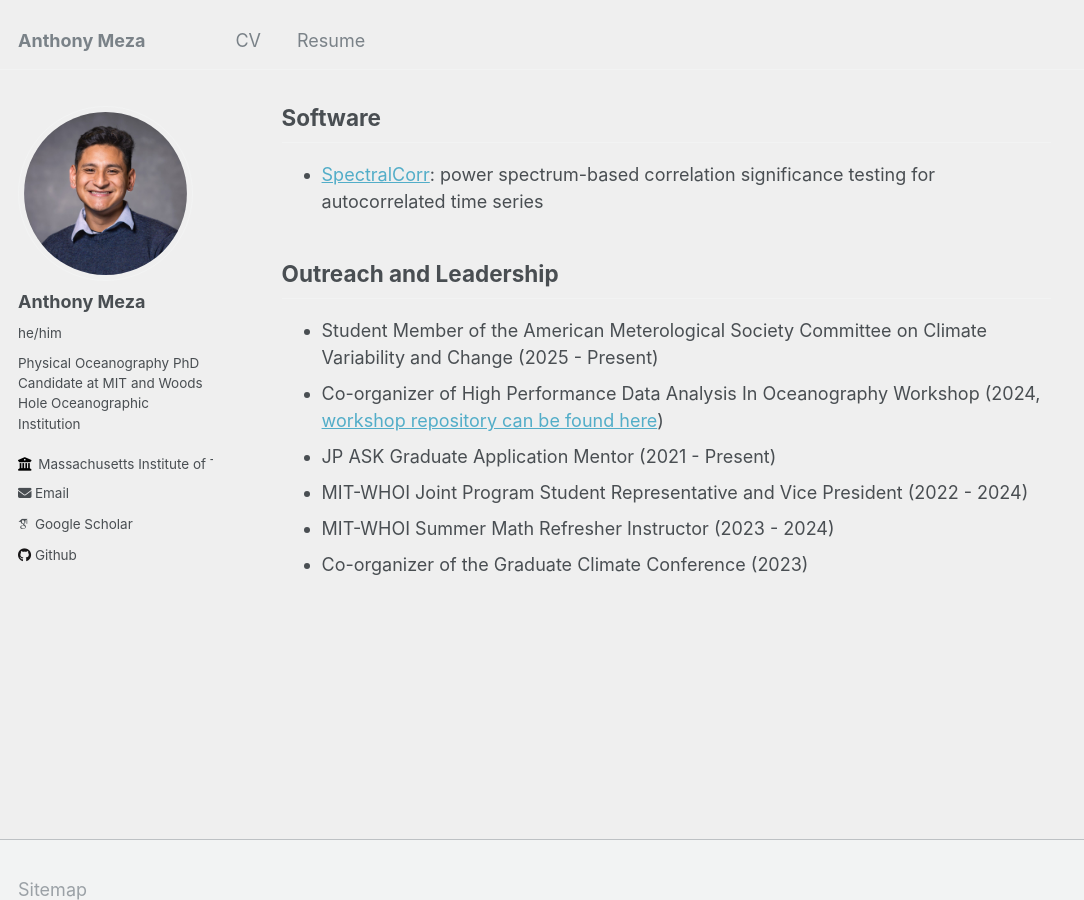
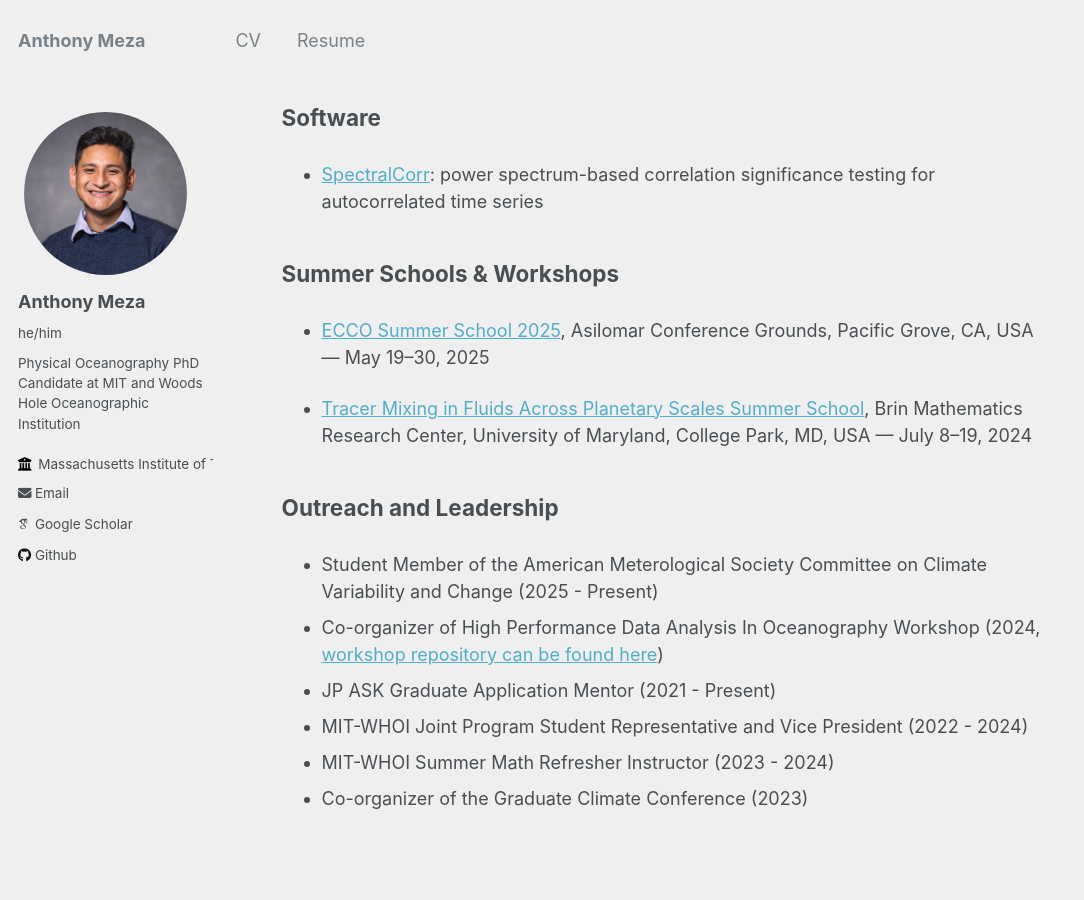
Before and after one commit to anthony-meza/anthony-meza.github.io, a Jekyll site: the page built from _pages/about.md, in a window 1280 px wide and 900 px high, scrolled down 1106 px. Shown: the whole window, without its empty margins (0-1084 px from the left). Built offline with Jekyll 4.4.1, drawn with Linux system fonts in a browser that asks for light colours; some web fonts are replaced.

Commit message:
Add summer schools and workshops section
Added information about upcoming summer schools and workshops.

```diff
--- a/_pages/about.md
+++ b/_pages/about.md
@@ -36,6 +36,11 @@ Before starting my PhD, I earned a B.S. in Mathematics and Data Science from the
 ## Software
 - [SpectralCorr](https://github.com/anthony-meza/SpectralCorr.git): power spectrum-based correlation significance testing for autocorrelated time series
 
+## Summer Schools & Workshops
+- [ECCO Summer School 2025](https://ecco-summer-school.github.io/ecco-2025/), Asilomar Conference Grounds, Pacific Grove, CA, USA — May 19–30, 2025
+
+- [Tracer Mixing in Fluids Across Planetary Scales Summer School](https://brinmrc.umd.edu/sum24-tmfaps/), Brin Mathematics Research Center, University of Maryland, College Park, MD, USA — July 8–19, 2024
+
 ## Outreach and Leadership
   - Student Member of the American Meterological Society Committee on Climate Variability and Change (2025 - Present)
   - Co-organizer of High Performance Data Analysis In Oceanography Workshop (2024, [workshop repository can be found here](https://github.com/anthony-meza/WHOI-PO-HPC))
```
